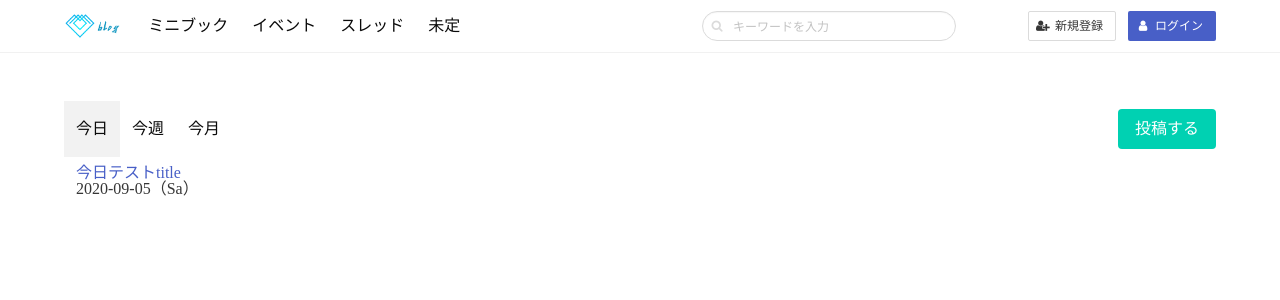
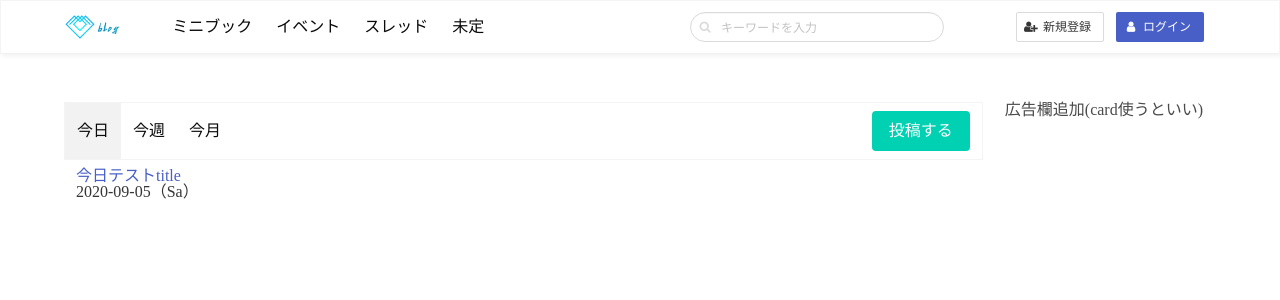
Before and after one commit to huanshenyi/mdblog-front, a Vue app: page / in a window 1280 px wide. Shown: the top 300 px of the page. Built offline with nearby package versions, Linux system fonts and the light colour scheme.

Commit message:
ホームページのレイアウト調整

```diff
--- a/src/components/Navbar.vue
+++ b/src/components/Navbar.vue
@@ -6,6 +6,7 @@
                  <!-- ホームページののロゴ -->
                  <img src="/static/logo/logo.png" alt="">
               </router-link>
+              <div class="navbar-item"></div>
           </div>
           <div class="navbar-menu" id="topNav">
              <div class="navbar-start">
@@ -130,5 +131,6 @@ export default defineComponent({
 nav{
     background: #fff;
     border-bottom: 1px solid #f1f1f1;
+    box-shadow: 2px 2px 5px  #f1f1f1;
 }
 </style>
--- a/src/components/Timeline.vue
+++ b/src/components/Timeline.vue
@@ -1,6 +1,9 @@
 <template>
-    <nav class="navbar is-white">
-        <div class="container">
+    <div class="columns">
+        <div class="column is-four-fifths">
+          <!-- タイムライン -->
+          <nav class="navbar is-white">
+          <div class="container">
             <div class="navbar-menu">
                <div class="navbar-start">
                 <a
@@ -17,10 +20,16 @@
                     <router-link class="button is-primary is-alt" to="/posts/new">投稿する</router-link>
                  </div>
                </div>
+             </div>
             </div>
+           </nav>
+           <!-- ブログリスト -->
+           <TimelinePost  v-for="post in posts" :key="post.id" :post="post" />
         </div>
-    </nav>
-    <TimelinePost  v-for="post in posts" :key="post.id" :post="post" />
+        <div class="column is-one-fifth">
+            広告欄追加(card使うといい)
+        </div>
+    </div>
 </template>
 
 <script lang="ts">
@@ -86,4 +95,16 @@ export default defineComponent({
 
 <style scope>
 
+.navbar > .container .navbar-menu, .container > .navbar .navbar-menu{
+ margin-right: 0px;  /* ボタンと枠の間の距離をリセット */
+}
+.navbar{
+    border: 1px solid hsla(0,0%,59.2%,.1);
+}
+.is-four-fifths{
+    padding-right: 10px;
+}
+.is-one-fifth{
+
+}
 </style>
```
